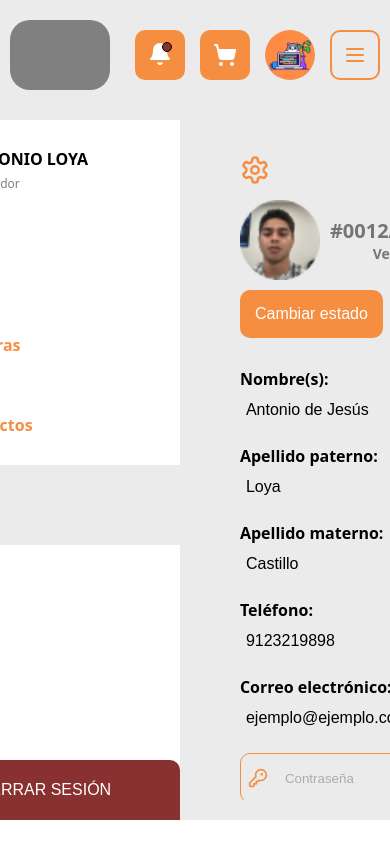
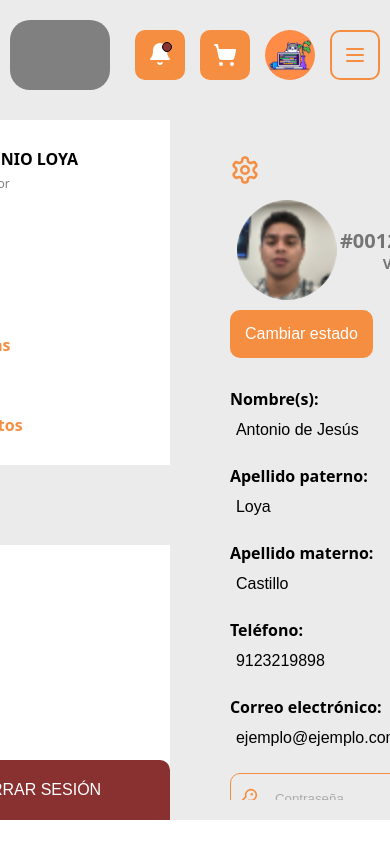
Before and after one commit to adrianhdez2/choco-market, a React (Vite) app: page /user/settings in a window 390 px wide. Shown: the top 844 px of the page. Built offline with nearby package versions, Linux system fonts and the light colour scheme.

Commit message:
add more styles

```diff
--- a/src/styles/index.css
+++ b/src/styles/index.css
@@ -1954,9 +1954,7 @@ input[type="number"]::-webkit-outer-spin-button {
     width: 25%;
     height: 100%;
     display: flex;
-    flex-direction: column;
-    align-items: center;
-    row-gap: 10px;
+    align-items: center;
     justify-content: center;
 }
 
@@ -1972,8 +1970,8 @@ input[type="number"]::-webkit-outer-spin-button {
 }
 
 .img_user {
-    width: 80px;
-    height: 80px;
+    width: 100px;
+    height: 100px;
     display: flex;
     align-items: center;
     justify-content: center;
@@ -1986,6 +1984,7 @@ input[type="number"]::-webkit-outer-spin-button {
 .settings_img_user {
     width: 100%;
     height: 100%;
+    border-radius: 50%;
 }
 
 .img_user:hover .hover_cam {
@@ -2008,12 +2007,6 @@ input[type="number"]::-webkit-outer-spin-button {
 
 .icon_hover_cam {
     stroke: var(--primary-800);
-}
-
-.settings_img_user_div {
-    font-size: 16px;
-    font-weight: bold;
-    color: var(--black-50);
 }
 
 .settings_user_id {
@@ -2477,10 +2470,6 @@ input[type="number"]::-webkit-outer-spin-button {
         align-items: start;
     }
 
-    .settings_img_user_div {
-        margin-left: 10px;
-    }
-
     .settings_details_user_container {
         align-items: end;
     }
```
